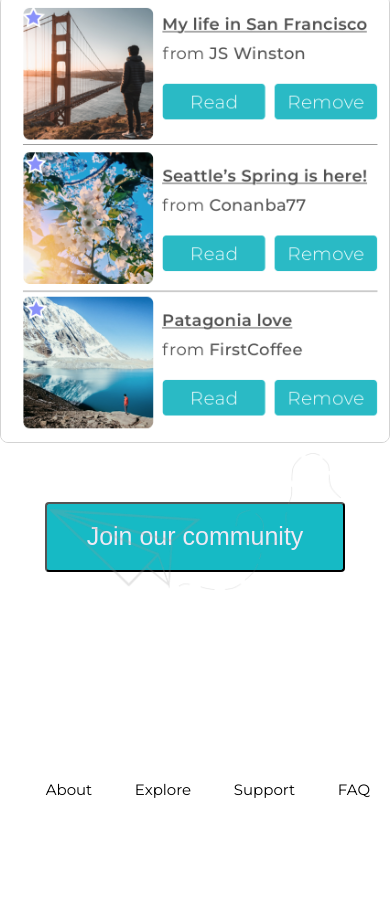
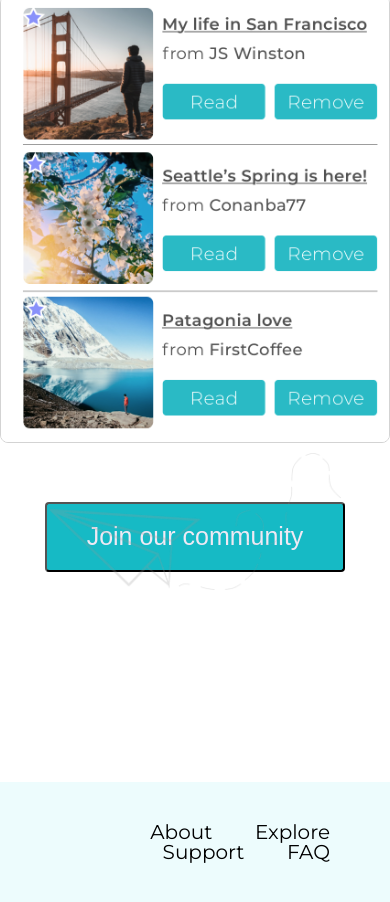
Before and after one commit to jtkoch/expat-journal-marketingpage, a plain HTML site: page index.html in a window 390 px wide. Shown: the part 2710-3612 px from the top of the page. Before the commit the page ends 3529 px from the top, so only its background shows below. Drawn offline with Linux system fonts and the light colour scheme.

Commit message:
still need to do media queries

```diff
--- a/css/index.css
+++ b/css/index.css
@@ -291,9 +291,11 @@ body .bottom-nav {
   display: absolute;
   text-align: right;
   margin-top: 210px;
+  background-color: #EDFCFD;
+  padding: 40px;
 }
 body .bottom-nav a {
-  font-size: 1.5rem;
+  font-size: 2rem;
   text-decoration: none;
   color: black;
   padding: 20px;
--- a/less/home-page.less
+++ b/less/home-page.less
@@ -113,9 +113,11 @@ body {
     display: absolute;
     text-align: right;
     margin-top: 210px;
+    background-color: #EDFCFD;
+    padding: 40px;
 
     a {
-      font-size: 1.5rem;
+      font-size: 2rem;
       text-decoration: none;
       color: black;
       padding: 20px;
```
